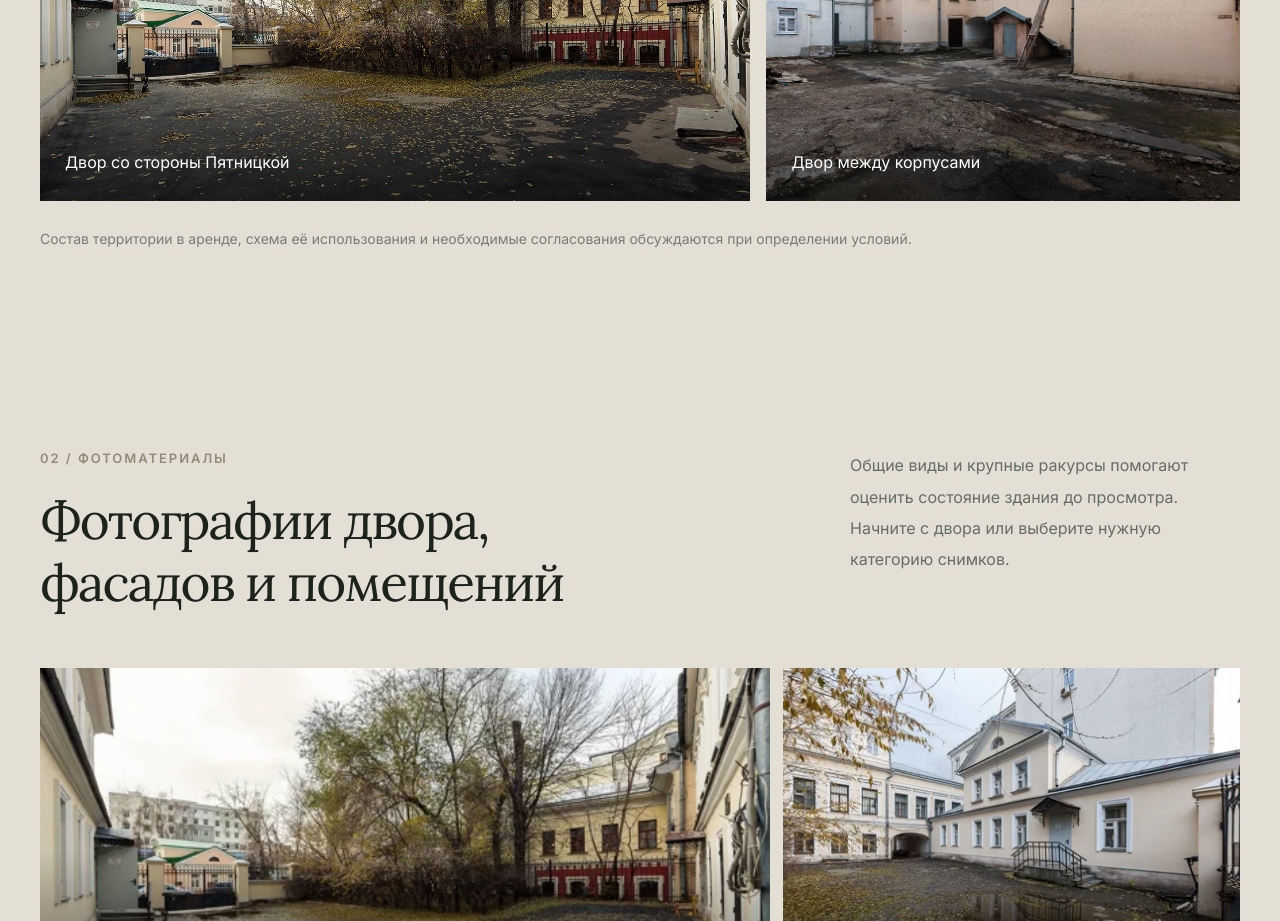
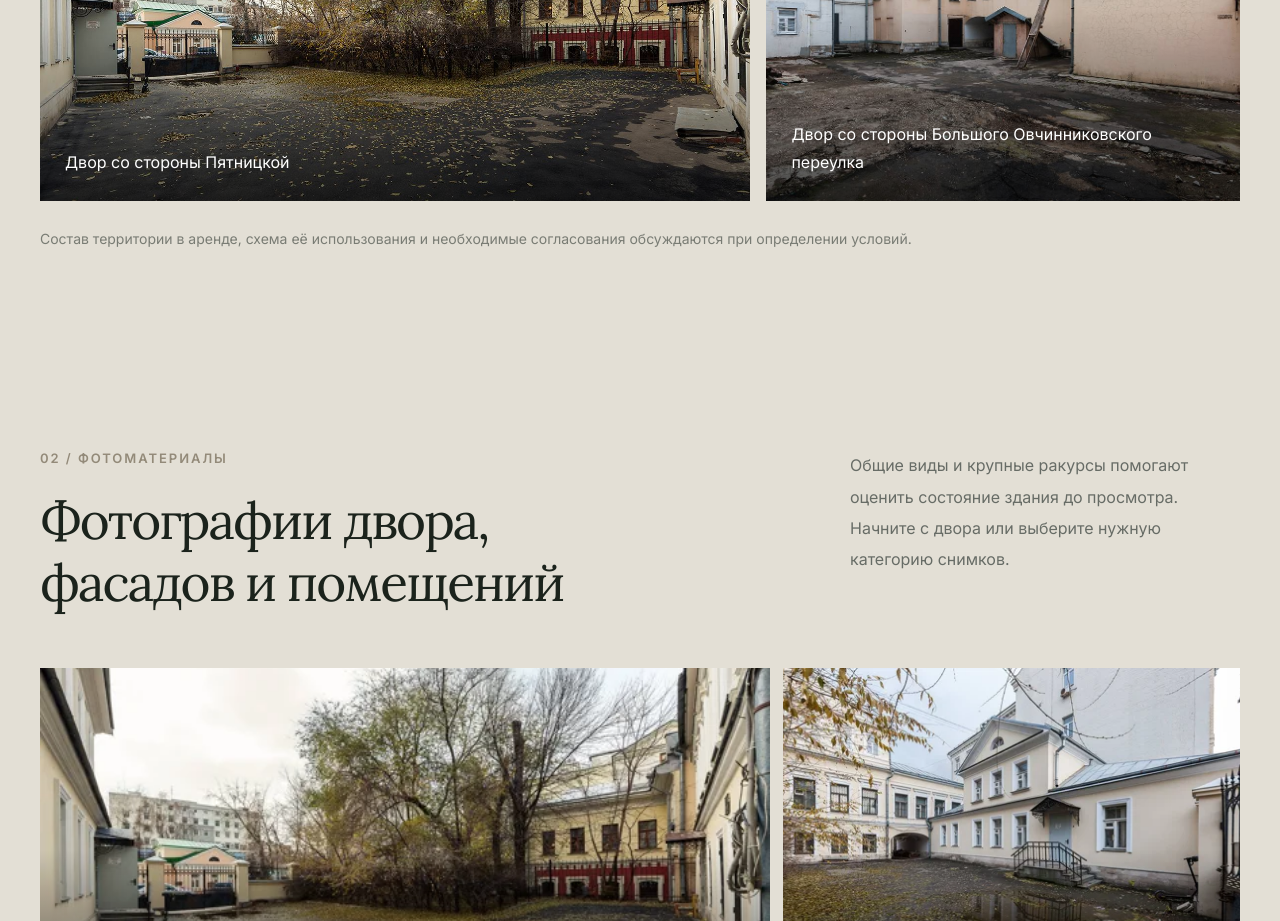
Before and after one commit to streetrent-source/davis-landing, a plain HTML site: page pyatnitskaya-15/index.html in a window 1280 px wide. Shown: the part 3400-4321 px from the top of the page. Drawn offline with Linux system fonts and the light colour scheme.

Commit message:
Clarify courtyard caption facing Bolshoy Ovchinnikovsky Lane

```diff
--- a/pyatnitskaya-15/index.html
+++ b/pyatnitskaya-15/index.html
@@ -67,7 +67,7 @@
 <div class="stats"><div class="stat"><strong>1 030,1 м²</strong><small>Площадь здания</small></div><div class="stat"><strong>1 289 м²</strong><small>Земельный участок</small></div><div class="stat"><strong>2 заезда</strong><small>Пятницкая и Б. Овчинниковский переулок</small></div><div class="stat"><strong>2 минуты</strong><small>Пешком от метро «Новокузнецкая»</small></div></div>
 <section class="section dark commercial-section" id="advantages"><div class="wrap"><div class="no">Для коммерческих арендаторов</div><h2 class="title">Представительство или банк,<br>клуб-ресторан или заведение<br>с летними мероприятиями</h2><div class="concept-grid"><article class="adv"><h3>Представительство компании / банк</h3><p>Приём клиентов, переговорные для деловых встреч и кабинеты сотрудников можно организовать в отдельном здании. Автомобили посетителей и персонала — разместить у входа. Раздельный подъезд помогает организовать клиентский и служебный доступ. Планировка разрабатывается под задачи компании или банка.</p></article><article class="adv"><h3>Клуб-ресторан</h3><p>Посещение по бронированию, частные ужины и закрытые приёмы. Летом ресторанные залы дополняет веранда: гости могут провести вечер на воздухе, оставаясь в пределах заведения.</p></article><article class="adv"><h3>Развлекательное заведение с летней программой</h3><p>Вечеринки, выступления и ужины с программой можно проводить на улице в тёплый сезон. В прохладную погоду принимать гостей в залах. Такой режим позволяет оператору менять программу в течение года.</p></article></div><p class="hint concept-note">Планировка, состав территории в аренде, количество и схема машиномест уточняются при обсуждении условий. Веранда, кухня, режим работы и мероприятия согласовываются с учётом разрешённого использования участка и охранных требований.</p></div></section>
 <section class="section" id="building"><div class="wrap intro"><div><div class="no">01 / Объект</div><h2>Историческое здание<br>в Замоскворечье</h2><p class="copy">У здания два основных этажа, мезонин и подвал. Исторический фасад, дворовые корпуса и лестницы показаны в фотогалерее; планировку каждого уровня можно изучить отдельно.</p><p class="copy">«Жилой дом, XVIII в.» — памятник регионального значения. Его охранный статус определяет требования к ремонту, интерьерам и наружному оформлению. Документы по сохранению здания приведены в разделе БТИ и материалов по памятнику.</p></div><img id="introPic" class="intro-pic" alt="Фотография здания на Пятницкой улице" loading="lazy"></div></section>
-<section class="section territory-section" id="territory"><div class="wrap"><div class="territory-intro"><div><div class="no">Двор</div><h2 class="title">Использование двора</h2></div><div><p class="copy">Для банка или представительства двор можно использовать под парковку сотрудников и клиентов круглый год. Для ресторана — разместить летнюю веранду. Для заведения с событийной программой — проводить приёмы, выступления и другие мероприятия на открытом воздухе.</p><p class="copy">Назначение двора определяется задачами арендатора. Машиноместа, столы и площадку для мероприятий можно распределить по разным участкам или менять их расположение в течение года, сохраняя проходы к входам и проезд для обслуживания.</p></div></div><div class="territory-mosaic"><button class="territory-photo" data-photo-url="assets/photos/04.jpg" aria-label="Увеличить фотографию двора"><img src="assets/photos/04.jpg" alt="Двор с деревьями перед историческим зданием" loading="lazy"><span>Двор со стороны Пятницкой</span></button><button class="territory-photo" data-photo-url="assets/photos/03.jpg" aria-label="Увеличить второй ракурс территории"><img src="assets/photos/03.jpg" alt="Двор между корпусами здания" loading="lazy"><span>Двор между корпусами</span></button></div><p class="hint land-note">Состав территории в аренде, схема её использования и необходимые согласования обсуждаются при определении условий.</p></div></section>
+<section class="section territory-section" id="territory"><div class="wrap"><div class="territory-intro"><div><div class="no">Двор</div><h2 class="title">Использование двора</h2></div><div><p class="copy">Для банка или представительства двор можно использовать под парковку сотрудников и клиентов круглый год. Для ресторана — разместить летнюю веранду. Для заведения с событийной программой — проводить приёмы, выступления и другие мероприятия на открытом воздухе.</p><p class="copy">Назначение двора определяется задачами арендатора. Машиноместа, столы и площадку для мероприятий можно распределить по разным участкам или менять их расположение в течение года, сохраняя проходы к входам и проезд для обслуживания.</p></div></div><div class="territory-mosaic"><button class="territory-photo" data-photo-url="assets/photos/04.jpg" aria-label="Увеличить фотографию двора"><img src="assets/photos/04.jpg" alt="Двор с деревьями перед историческим зданием" loading="lazy"><span>Двор со стороны Пятницкой</span></button><button class="territory-photo" data-photo-url="assets/photos/03.jpg" aria-label="Увеличить второй ракурс территории"><img src="assets/photos/03.jpg" alt="Двор со стороны Большого Овчинниковского переулка" loading="lazy"><span>Двор со стороны Большого Овчинниковского переулка</span></button></div><p class="hint land-note">Состав территории в аренде, схема её использования и необходимые согласования обсуждаются при определении условий.</p></div></section>
 <section class="section gallery-section" id="photos"><div class="wrap"><div class="gallery-header"><div><div class="no">02 / Фотоматериалы</div><h2 class="title">Фотографии двора,<br>фасадов и помещений</h2></div><p class="copy">Общие виды и крупные ракурсы помогают оценить состояние здания до просмотра. Начните с двора или выберите нужную категорию снимков.</p></div><div id="featured" class="featured"></div><div class="filters" id="filters"><button class="filter active" data-filter="territory">Двор и территория</button><button class="filter" data-filter="all">Все фотографии</button><button class="filter" data-filter="exterior">Здание и входы</button><button class="filter" data-filter="interior">Помещения</button><button class="filter" data-filter="stairs">Лестницы</button><button class="filter" data-filter="surroundings">Окружение</button><button class="filter" data-filter="plans">Планы</button></div><div id="grid" class="gallery-grid"></div><div class="count"><span id="photoCount">Фотографии объекта</span><span>Выберите изображение для полноэкранного просмотра</span></div></div></section>
 
 <section class="section" id="plans"><div class="wrap plans"><div><div class="no">04 / Планировочные материалы</div><h2 class="title">Планы здания</h2><p class="copy">Подвал, первый и второй этажи, мезонин. Для каждого уровня доступен отдельный план БТИ: его можно увеличить или открыть в PDF.</p></div><div><div id="plansGrid" class="plans-stage"></div><p class="hint">Оригинальные листы БТИ сохранены вместе с сайтом. Красные отметки воспроизведены без изменений.</p></div></div></section>
```
Also changed, not shown: pyatnitskaya-15/preview.html (+1 -1 lines).
